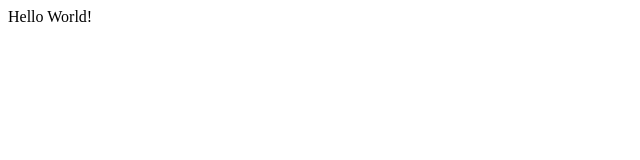
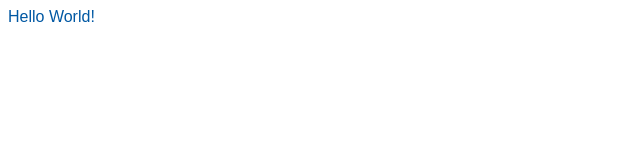
Before and after one commit to functino/webpack-intro, a plain HTML site: page index.html in a window 1280 px wide. Shown: the full height of the page, 0-640 px from the left. Drawn offline with Linux system fonts and the light colour scheme.

Commit message:
Add inline JS and inline styles

```diff
--- a/index.html
+++ b/index.html
@@ -5,6 +5,15 @@
         <title>Webpack Introduction</title>
   </head>
   <body>
-      Hello World!
+      <div id="root"></div>
+      <script>
+          document.getElementById('root').innerHTML = 'Hello World!'
+      </script>
+      <style>
+          html body {
+              color: #0058a3;
+              font-family: Arial;
+          }
+      </style>
   </body>
 </html>
```
